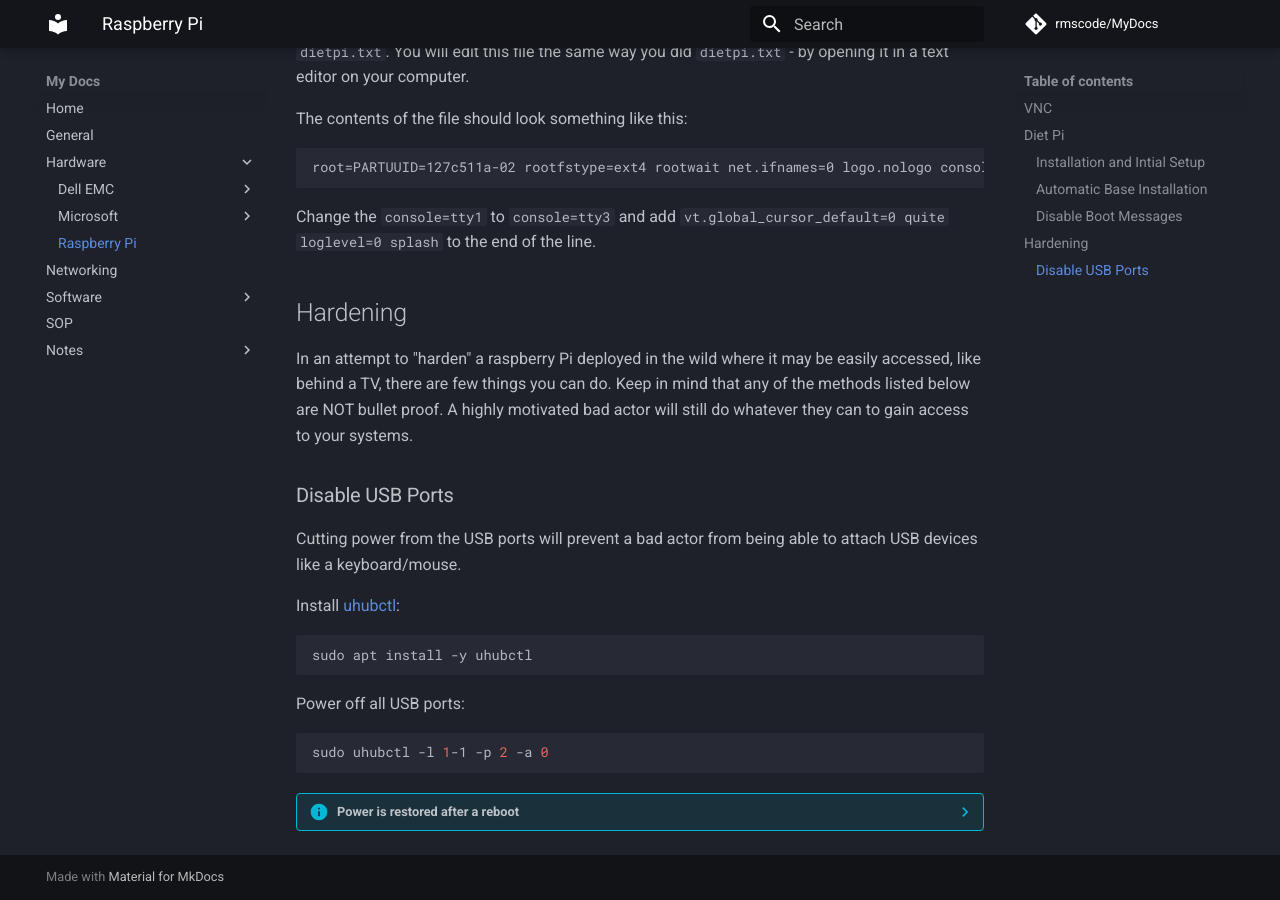
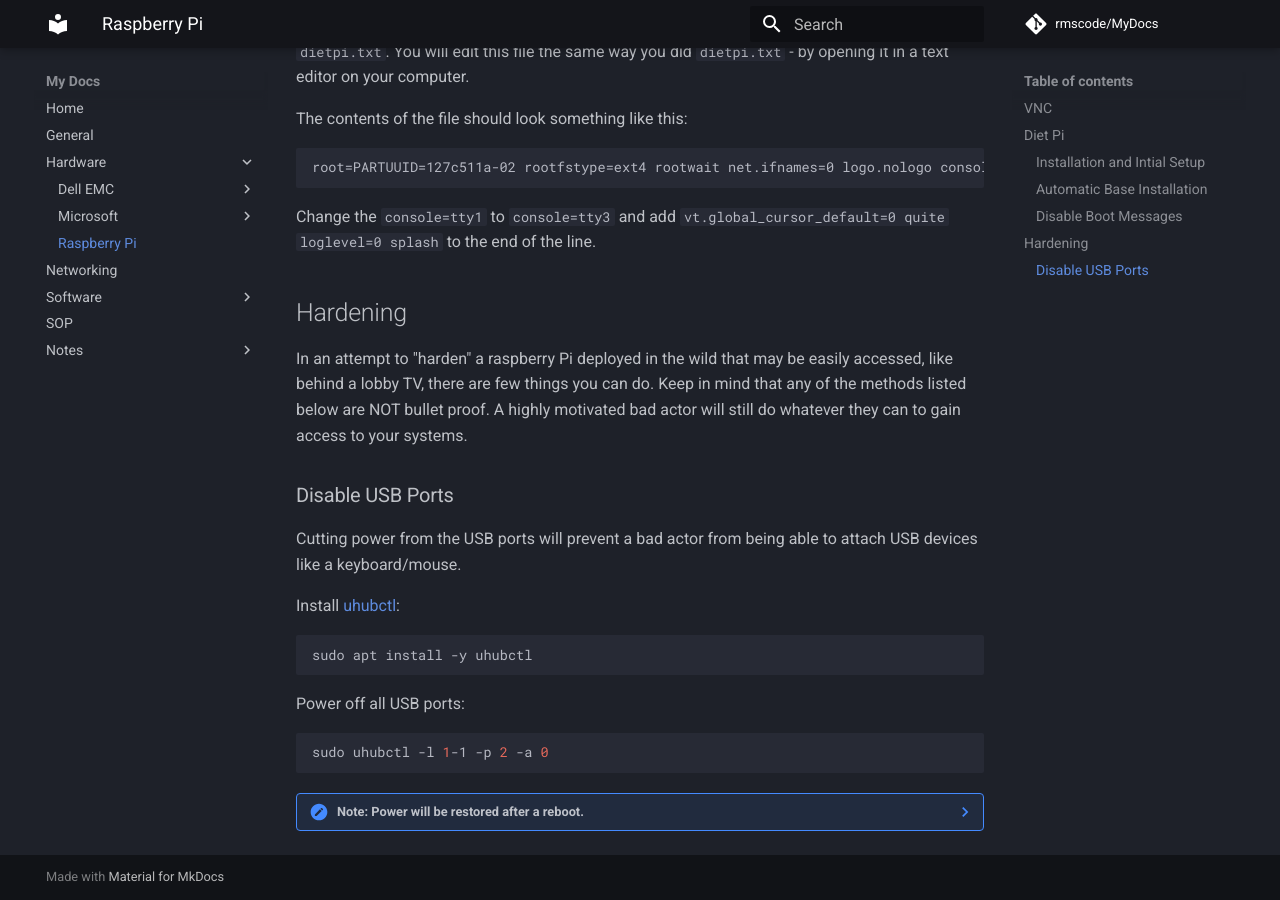
Before and after one commit to rmscode/binary-garden, an MkDocs documentation site: the page built from docs/hardware/raspberrypi.md, in a window 1280 px wide and 900 px high, scrolled down 3271 px. Built offline with MkDocs 1.6.1 and Material for MkDocs 9.7.7, drawn with Linux system fonts in a browser that asks for light colours; comment, search, counter and statistics services are not loaded.

Commit message:
Update raspberrypi.md

````diff
--- a/docs/hardware/raspberrypi.md
+++ b/docs/hardware/raspberrypi.md
@@ -453,7 +453,7 @@
 
 ## Hardening
 
-In an attempt to "harden" a raspberry Pi deployed in the wild where it may be easily accessed, like behind a TV, there are few things you can do. Keep in mind that any of the methods listed below are NOT bullet proof. A highly motivated bad actor will still do whatever they can to gain access to your systems.
+In an attempt to "harden" a raspberry Pi deployed in the wild that may be easily accessed, like behind a lobby TV, there are few things you can do. Keep in mind that any of the methods listed below are NOT bullet proof. A highly motivated bad actor will still do whatever they can to gain access to your systems.
 
 ### Disable USB Ports
 
@@ -471,7 +471,7 @@
 sudo uhubctl -l 1-1 -p 2 -a 0
 ```
 
-??? info "Power is restored after a reboot"
+??? note "Note: Power will be restored after a reboot."
 
     We need to come up with a method to power off the USB ports at the end of each boot sequence. Thankfully, thats pretty easy to script using cronjobs or DietPi's autostart scripts.
 
````
